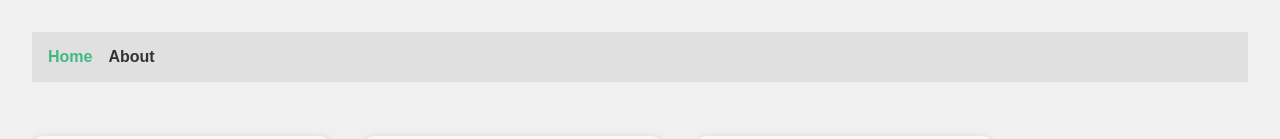
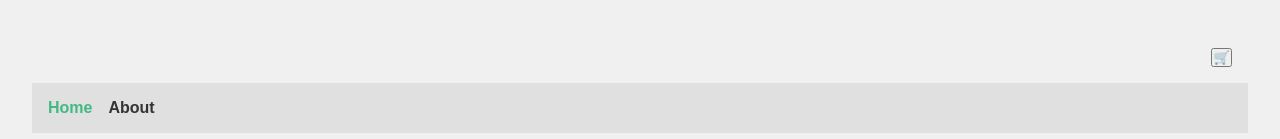
Before and after one commit to CarlosAlberto19/plants-project, a Vue app: page / in a window 1280 px wide. Shown: the top 139 px of the page. Built offline with nearby package versions, Linux system fonts and the light colour scheme.

Commit message:
Actualización última versión

```diff
--- a/src/App.vue
+++ b/src/App.vue
@@ -1,6 +1,7 @@
 <script setup>
 import { RouterLink, RouterView } from 'vue-router'
 import { ref } from 'vue';
+import ShoppingCart from './components/ShoppingCart.vue';
 
 const shoppingList = ref([])
 
@@ -13,10 +14,16 @@ function handleBuy(plant) {
 </script>
 
 <template>
+  <header>
+    <ShoppingCart :shoppingList="shoppingList"/>
+  </header>
+
   <nav>
     <RouterLink to="/">Home</RouterLink>
     <RouterLink to="/about">About</RouterLink>
+
   </nav>
+
 
 
   <RouterView @buy="handleBuy"/>
@@ -24,6 +31,14 @@ function handleBuy(plant) {
 </template>
 
 <style lang="scss" scoped>
+
+header {
+  display: flex;
+  justify-content: end;
+  align-items: center;
+  padding: 1rem;
+}
+
 nav {
   display: flex;
   gap: 1rem;
--- a/src/components/ShoppingCart.vue
+++ b/src/components/ShoppingCart.vue
@@ -0,0 +1,47 @@
+<script setup>
+//import { defineProps, watch } from 'vue';
+
+defineProps({ shoppingList: Array})
+
+/*watch(() => shoppingList.length, (newVal) => {
+  console.log("Nuevo número de plantas en el carrito:", newVal);
+});
+*/
+</script>
+
+
+
+<template>
+
+ <button class="shopping-cart">
+    🛒
+
+  </button>
+
+  <span class="bubble" v-if="shoppingList.length > 0">
+  {{ shoppingList.length }}
+</span>
+
+
+</template>
+
+
+
+
+<style lang="scss">
+
+shopping-cart{
+  height: 340rem;
+}
+
+bubble{
+
+  align-items: left;
+  font-family:'Gill Sans', 'Gill Sans MT', Calibri, 'Trebuchet MS', sans-serif
+
+
+}
+
+
+
+</style>
```
